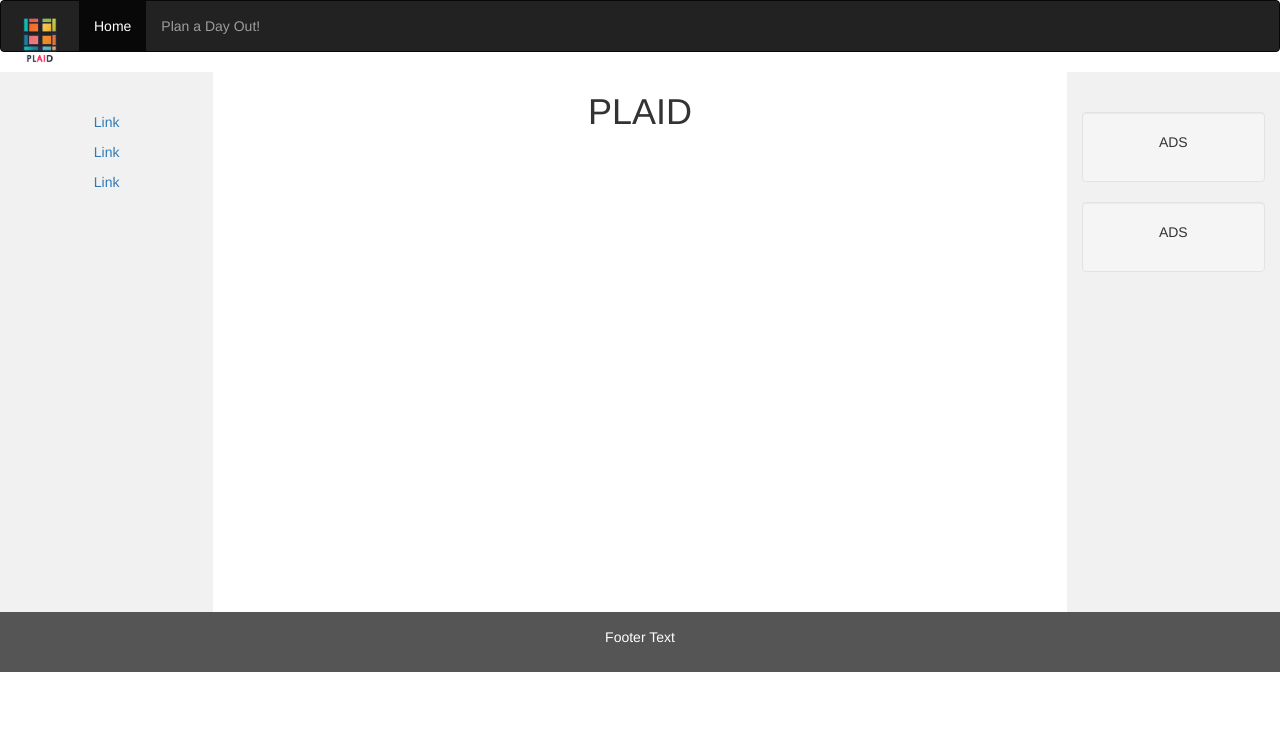
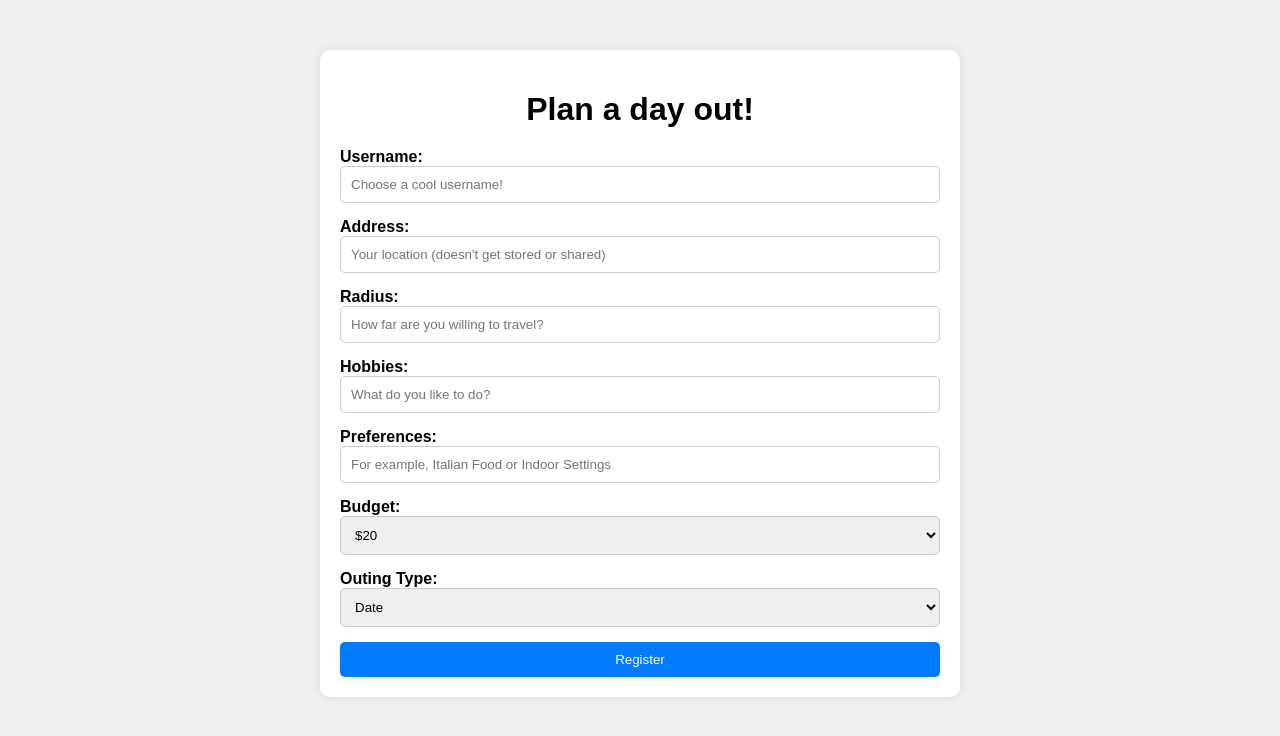
Before and after one commit to dangerousfroggo/Plaid, a Flask app: page / in a window 1280 px wide. Shown: the top 736 px of the page. Run offline with Flask 3, Linux system fonts and the light colour scheme; some libraries are stand-ins or nearby versions.

Commit message:
choice selection implementation

```diff
--- a/main.py
+++ b/main.py
@@ -1,61 +1,69 @@
-import flask
-from flask import Flask, render_template, request, redirect, url_for, session
-import flask_wtf
-import googlemaps
-import pandas as pd
-from pprint import pprint
-from openai import OpenAI
-import os
-import math
-from flask_wtf import FlaskForm, CSRFProtect
-from wtforms import StringField, SubmitField
-from wtforms.validators import DataRequired, Length
+from handling import *
 
 app = Flask(__name__)
+app.config['SECRET_KEY'] = 'test_secret_key'
 csrf = CSRFProtect(app)
-
-#app routing
-@app.route('/')
-def index():
-    return render_template('index.html')
-@app.route('/planner')
-def planner():
-    return render_template('planner.html')
-
-@app.route('/suggestions')
-def suggestions():
-    return render_template('suggestions.html')
-
-
-#imports api keys as environment variables
-
-gmapsApiKey = os.environ['gmapsApiKey']
-openAiApiKey = os.environ['openAiApiKey']
-
-client = OpenAI(api_key = openAiApiKey)
-mapClient = googlemaps.Client(gmapsApiKey)
 
 
 
 
 
+#imports api keys as environment variables
+
+gmapsApiKey = os.environ["gmapsApiKey"]
+openAiApiKey = os.environ["openAiApiKey"]
+client = OpenAI(api_key = openAiApiKey)
+mapClient = googlemaps.Client(gmapsApiKey)
+
+def addressToCoordinates(address):
+    try:
+        geocode_result = mapClient.geocode(address)
+        if not geocode_result:
+            return None
+        location = geocode_result[0].get('geometry', {}).get('location', {})
+        lat = location.get('lat')
+        lng = location.get('lng')
+        return [lat, lng]
+    except Exception as e:
+        print(f"==Error in geocoding: {e}")
+        return None
+
+
 
 #class definition for a generic user class. Will be used to store user info when a user is created
 class User:
-  def __init__(self, name, lastName, email, phoneNumber, address, city, password, currentRadius, preferences, activities, budget):
+    def __init__(self, username, address, radius, hobbies, preferences, budget, outing_type, placetypes=[]):
+        self.username = username
+        self.address = address
+        self.radius = radius
+        self.hobbies = hobbies
+        self.preferences = preferences
+        self.budget = budget
+        self.outing_type = outing_type
+        self.placetypes = placetypes
+    def coordinates(self):
+      geocodeResult = mapClient.geocode(self.address)
+      if geocodeResult:
+          location = geocodeResult[0]['geometry']['location']
+          latitude = location['lat']
+          longitude = location['lng']
+          return (latitude, longitude)
+      else:
+          print("==invalid location specified. user not created ")
+          return None
 
-    self.name = name
-    self.lastName = lastName
-    self.email = email
-    self.phoneNumber = phoneNumber
-    self.address = address
-    self.city = city
-    self.currentRadius = currentRadius
+class suggestedPlace:
+    def __init__(self,name,location,placetype, rating, image):
+        self.name = name
+        self.location = location
+        self.placetype = placetype
+        self.rating = rating
+        self.image = image
+    def __str__(self):
+        return f"Name: {self.name}, Location: {self.location}, Placetype: {self.placetype}, Rating: {self.rating}, Image: {self.image}"
 
-    self.password = password
-    self.preferences = preferences
-    self.activities = activities
-    self.budget = budget
+
+
 
 
 
@@ -71,72 +79,181 @@ def chatGpt_call_openai(prompt, api_key):
     ],
     temperature = 0
   )
-  return completion.choices[0].message.content
+  return literal_eval(completion.choices[0].message.content)
 
 #creates a list of place_types compatible with gmaps api from a list of words (calls gpt)
 #takes in a user object
 #returns list of place_types
 
 def chatGpt_createPlaceTypesFromUser(user):
-  prompt = (
-      f"You are assisting in an app. Given a user's preferences and budget, "
-      f"return a list of googlemaps API place types that fit the requirements. Return only an array, with no newlines or other text."
-      f"The user's preferred activities are {user.activities}. The user's budget is {user.budget}."
-  )
-  return chatGpt_call_openai(prompt, openAiApiKey)
+    prompt = (
+        f"You are assisting in an app. Given a user's preferences and budget, "
+        f"return a list of googlemaps API place types that fit the requirements. Return only an array, with no newlines or other text. These places are going to be used to plan a {user.outing_type}. "
+        f"The user's hobbies are {user.hobbies} and the user's preferences are {user.preferences}, the user's budget is {user.budget}. "
+        f"You must return 5 place tags. return random ones if you cant. it MUST be five."
+    )
+    user.placetypes = chatGpt_call_openai(prompt, openAiApiKey)
+    print("==user placetypes fetched successfully: ", user.placetypes)
+    return user.placetypes
+
+def gMaps_getSuitablePlacesFromUser(user):
+    placetypes = chatGpt_createPlaceTypesFromUser(user)
+    if not user:
+        return None  # or handle the error appropriately
+
+    places = []
+    budget = user.budget
+
+    if budget == "20":
+        min_price = 0
+        max_price = 1
+    elif budget == "50":
+        min_price = 0
+        max_price = 2
+    elif budget == "100":
+        min_price = 0
+        max_price = 3
+    else:
+        min_price = 0
+        max_price = 4
+    print("==keywords being generated:== ")
+    for i in range(0, len(placetypes)):
+
+        keyword = placetypes[i]
+        print(keyword)
+        response = mapClient.places_nearby(
+            location=user.coordinates(),
+            radius=user.radius,
+            keyword=keyword,
+            min_price=min_price,
+            max_price=max_price
+        )
+
+        parsed_results = parseGmapsResponse(response)
+
+        for place in parsed_results:
+            if place['name']:
+                # Get the photo reference link
+                if place.get('photo'):
+                    photo_reference = place.get('photo', {}).get('photo_reference')
+                    photo_url = f"https://maps.googleapis.com/maps/api/place/photo?maxwidth=400&photoreference={photo_reference}&key={gmapsApiKey}"
+                else:
+                    photo_reference = None
+                    photo_url = None
+                # Create a new instance of suggestedPlace
+                new_place = suggestedPlace(
+                    name=place['name'],
+                    location=place['location'],
+                    placetype=keyword,
+                    rating=place['rating'],
+                    image=photo_url
+                )
+                places.append(new_place)
+    print("==end of keywords==")
+    return places
 
 
 
-def gMaps_locationSearch(_location, _radius, _placeType, _priceLevel):
+def getPlacePhoto(placeId,maxWidth,maxHeight):
+    url = f"https://maps.googleapis.com/maps/api/place/photo?maxwidth={maxWidth}&maxheight={maxHeight}&photoreference={placeId}&key={gmapsApiKey}"
+    response = requests.get(url)
+    if response.status_code == 200:
+        return response.content
+    else:
+        return None
 
-  return mapClient.places_nearby(
-    location = _location,
-    radius = _radius,
-    type = _placeType,
-    price_level = _priceLevel
-  )
-
-johnDoe = User(
-  name = 'John',
-  lastName = 'Doe',
-  email = 'tugrp@example.com',
-  phoneNumber = '123-456-7890',
-  address = "51 Duning Ave, Aurora, ON, L4G 0A1",
-  city = 'Aurora',
-  currentRadius = 10000,
-  password = "password",
-  preferences = ['chinese food', 'indoors','outdoors'],
-  activities= ['hiking','eating','museum'],
-  budget = 100
+def parseGmapsResponse(response):
+    parsed_results = []
+    for place in response.get('results', []):
+        place_info = {}
+        place_info['name'] = place.get('name', 'N/A')
+        place_info['place_id'] = place.get('place_id')
+        place_info['types'] = place.get('types', [])
+        place_info['rating'] = place.get('rating', 'N/A')
+        place_info['location'] = place['geometry']['location']
+        place_info['vicinity'] = place.get('vicinity')
+        place_info['photo'] = place.get('photos')[0] if place.get('photos') else None
+        parsed_results.append(place_info)
+    return parsed_results
 
 
 
-)
 
-def parseGmapsApiResponse(response):
-  places = []
-  for place in response['results']:
-    places.append[place['name'], place['vicinity'], place['place_id']]
-  return places
-def addressToCoordinates(address):
-    return [mapClient.geocode(address)[0]['geometry']['location'].get('lat'),
-    mapClient.geocode(address)[0]['geometry']['location'].get('lng')]
 
-def gMaps_createListOfSuitablePlaces(address,radius, placetypes, budget):
-    coordinates = addressToCoordinates(address)
-    return gMaps_locationSearch(coordinates, radius, placetypes, budget)
-
-def gMaps_possiblePlaces(address):
-  return mapClient.places_nearby(location = [43.6532, -79.3843], radius = 10000)
-print(gMaps_possiblePlaces("51 Duning Ave, Aurora, ON, L4G 0A1"))
-
-def createSpecificBudget(budget):
-  if budget > 1000:
-     result = 3
-  else:
-    result = math.log(10, budget)
+##logic loop starts here :3
+#app routing
 
 
 
-print(addressToCoordinates(johnDoe.address))
-print(chatGpt_createPlaceTypesFromUser(johnDoe))
+@app.route('/')
+def index():
+    return render_template('index.html')
+
+# Define a route to handle form submission and create the user object
+@app.route('/register', methods=['POST'])
+def register():
+    print('==form initialized successfully')
+
+    # Extract form data
+    username = request.form['username']
+    address = request.form['address']
+    radius = request.form['radius']
+    hobbies = request.form['hobbies']
+    preferences = request.form['preferences']
+    budget = request.form['budget']
+    outing_type = request.form['outing_type']  # New form field
+
+    print('==data fetched from form: ', [username, address, radius, hobbies, preferences, budget,outing_type])
+    # Create a User object
+    user = User(username, address, radius, hobbies, preferences, budget, outing_type)
+    print('==user object created successfully : ', user.__dict__, ' stored as: ', user)
+    # Convert user info to workable data (Google API placetypes)
+    user.preferences = chatGpt_createPlaceTypesFromUser(user)
+    print('==user preferences updated successfully : ', user.__dict__)
+
+    # Store user data in the session
+    session['current_user'] = {
+        'username': username,
+        'address': address,
+        'radius': radius,
+        'hobbies': hobbies,
+        'preferences': preferences,
+        'budget': budget,
+        'outing_type': outing_type
+    }
+
+    return redirect('/success')
+
+
+@app.route('/success')
+def success():
+    user_data = session.get('current_user')
+    if not user_data:
+        return redirect('/')  # Redirect to the index page if user data is not found in the session
+
+    # Create a User object using the user data
+    user = User(
+        username=user_data['username'],
+        address=user_data['address'],
+        radius=user_data['radius']*1000,
+        hobbies=user_data['hobbies'],
+        preferences=user_data['preferences'],
+        budget=user_data['budget'],
+        placetypes=user_data['preferences'],
+        outing_type=user_data['outing_type']
+    )
+
+    # Call the function to get suggested places
+    suggested_places = gMaps_getSuitablePlacesFromUser(user)
+
+    print('==place suggestions generated successfully: ', len(suggested_places) , ' places generated, ', suggested_places)
+
+    # Pass the list of suggested places to the template
+    return render_template('success.html', suggested_places=suggested_places)
+
+
+
+
+# Run the Flask app
+if __name__ == '__main__':
+    app.run(debug=True)
--- a/static/styling.css
+++ /dev/null
@@ -1,3 +0,0 @@
-* {
-    color: oran;
-}
--- a/templates/index.html
+++ b/templates/index.html
@@ -1,102 +1,101 @@
 <!DOCTYPE html>
 <html lang="en">
+
 <head>
-  <title>plaid</title>
-  <meta charset="utf-8">
-  <meta name="viewport" content="width=device-width, initial-scale=1">
-  <link rel="stylesheet" href="https://maxcdn.bootstrapcdn.com/bootstrap/3.4.1/css/bootstrap.min.css">
-  <script src="https://ajax.googleapis.com/ajax/libs/jquery/3.7.1/jquery.min.js"></script>
-  <script src="https://maxcdn.bootstrapcdn.com/bootstrap/3.4.1/js/bootstrap.min.js"></script>
+    <meta charset="UTF-8">
+    <meta name="viewport" content="width=device-width, initial-scale=1.0">
+    <title>Plan a day out!</title>
+    <!-- Include CSRF token -->
+    <meta name="csrf-token" content="{{ csrf_token() }}">
     <style>
-    /* Remove the navbar's default margin-bottom and rounded borders */
-    .navbar {
-      margin-bottom: 80;
-      border-radius: 10;
+        body {
+            font-family: Arial, sans-serif;
+            background-color: #f0f0f0;
+            margin: 0;
+            padding: 0;
+            box-sizing: border-box;
         }
 
-    /* Set height of the grid so .sidenav can be 100% (adjust as needed) */
-    .row.content {height: 450px}
-
-    /* Set gray background color and 100% height */
-    .sidenav {
-      padding-top: 40px;
-      background-color: #f1f1f1;
-      height: 120%;
+        .container {
+            max-width: 600px;
+            margin: 50px auto;
+            padding: 20px;
+            background-color: #fff;
+            border-radius: 10px;
+            box-shadow: 0 0 10px rgba(0, 0, 0, 0.1);
         }
 
-    /* Set black background color, white text and some padding */
-    footer {
-      background-color: #555;
-      color: white;
-      padding: 15px;
+        h1 {
+            text-align: center;
+            margin-bottom: 20px;
         }
 
-    /* On small screens, set height to 'auto' for sidenav and grid */
-    @media screen and (max-width: 767px) {
-      .sidenav {
-        height: auto;
-        padding: 15px;
+        form {
+            display: flex;
+            flex-direction: column;
         }
-      .row.content {height:auto;}
+
+        label {
+            font-weight: bold;
+        }
+
+        input[type="text"],
+        input[type="number"],
+        select {
+            width: 100%;
+            padding: 10px;
+            margin-bottom: 15px;
+            border: 1px solid #ccc;
+            border-radius: 5px;
+            box-sizing: border-box;
+        }
+
+        button[type="submit"] {
+            padding: 10px;
+            background-color: #007bff;
+            color: #fff;
+            border: none;
+            border-radius: 5px;
+            cursor: pointer;
+            transition: background-color 0.3s ease;
+        }
+
+        button[type="submit"]:hover {
+            background-color: #a51a84;
         }
     </style>
 </head>
 <body>
-
-<nav class="navbar navbar-inverse">
-  <div class="container-fluid">
-    <div class="navbar-large">
-      <button type="button" class="navbar-toggle" data-toggle="collapse" data-target="#myNavbar">
-        <span class="icon-bar"></span>
-        <span class="icon-bar"></span>
-        <span class="icon-bar"></span>
-      </button>
-      <a class="navbar-brand">
-        <img src = "{{url_for('static', filename = 'plaidLogo.png')}}" alt = "Plaid Logo" style="vertical-align:top" width = "48" height = "48" >
-      </a>
-
-
-
+    <div class="container">
+        <h1>Plan a day out!</h1>
+        <!-- Add CSRF token to form -->
+        <form action="/register" method="post">
+            <!-- Include CSRF token field -->
+            <input type="hidden" name="csrf_token"  value="{{ csrf_token() }}">
+            <label for="username">Username:</label>
+            <input type="text" id="username" name="username" placeholder = "Choose a cool username!" required>
+            <label for="address">Address:</label>
+            <input type="text" id="address" name="address" placeholder = "Your location (doesn't get stored or shared)" required>
+            <label for="radius">Radius:</label>
+            <input type="number" id="radius" name="radius"  placeholder = "How far are you willing to travel?" required>
+            <label for="hobbies">Hobbies:</label>
+            <input type="text" id="hobbies" name="hobbies"  placeholder = "What do you like to do?" required>
+            <label for="preferences">Preferences:</label>
+            <input type="text" id="preferences" placeholder = "For example, Italian Food or Indoor Settings"  name="preferences" required>
+            <label for="budget">Budget:</label>
+            <select id="budget" name="budget" required>
+                <option value="20">$20</option>
+                <option value="50">$50</option>
+                <option value="100">$100</option>
+                <option value="more">More than $100</option>
+            </select>
+            <label for="outing_type">Outing Type:</label>
+            <select id="outing_type" name="outing_type" required>
+                <option value="date">Date</option>
+                <option value="social_gathering">Social Gathering</option>
+            </select>
+            <button type="submit">Register</button>
+        </form>
     </div>
-    <div class="collapse navbar-collapse" id="myNavbar">
-      <ul class="nav navbar-nav">
-        <li class="active"><a href="/index">Home</a></li>
-        <li><a href="/planner">Plan a Day Out!</a></li>
-
-      </ul>
-      <ul class="nav navbar-nav navbar-right">
-
-      </ul>
-    </div>
-  </div>
-</nav>
-
-<div class="container-fluid text-center">
-  <div class="row content">
-    <div class="col-sm-2 sidenav">
-      <p><a href="#">Link</a></p>
-      <p><a href="#">Link</a></p>
-      <p><a href="#">Link</a></p>
-    </div>
-    <div class="col-sm-8 text-center">
-      <h1>PLAID</h1>
-
-    </div>
-
-    <div class="col-sm-2 sidenav">
-      <div class="well">
-        <p>ADS</p>
-      </div>
-      <div class="well">
-        <p>ADS</p>
-      </div>
-    </div>
-  </div>
-</div>
-
-<footer class="container-fluid text-center">
-  <p>Footer Text</p>
-</footer>
-
 </body>
 </html>
```
Also changed, not shown: handling.py (added, +16 -0 lines), templates/planner.html (+76 -68 lines), templates/success.html (added, +22 -0 lines), templates/planner2.html (deleted), 2 other files. Lines whose indentation alone changed are shown as unchanged.
